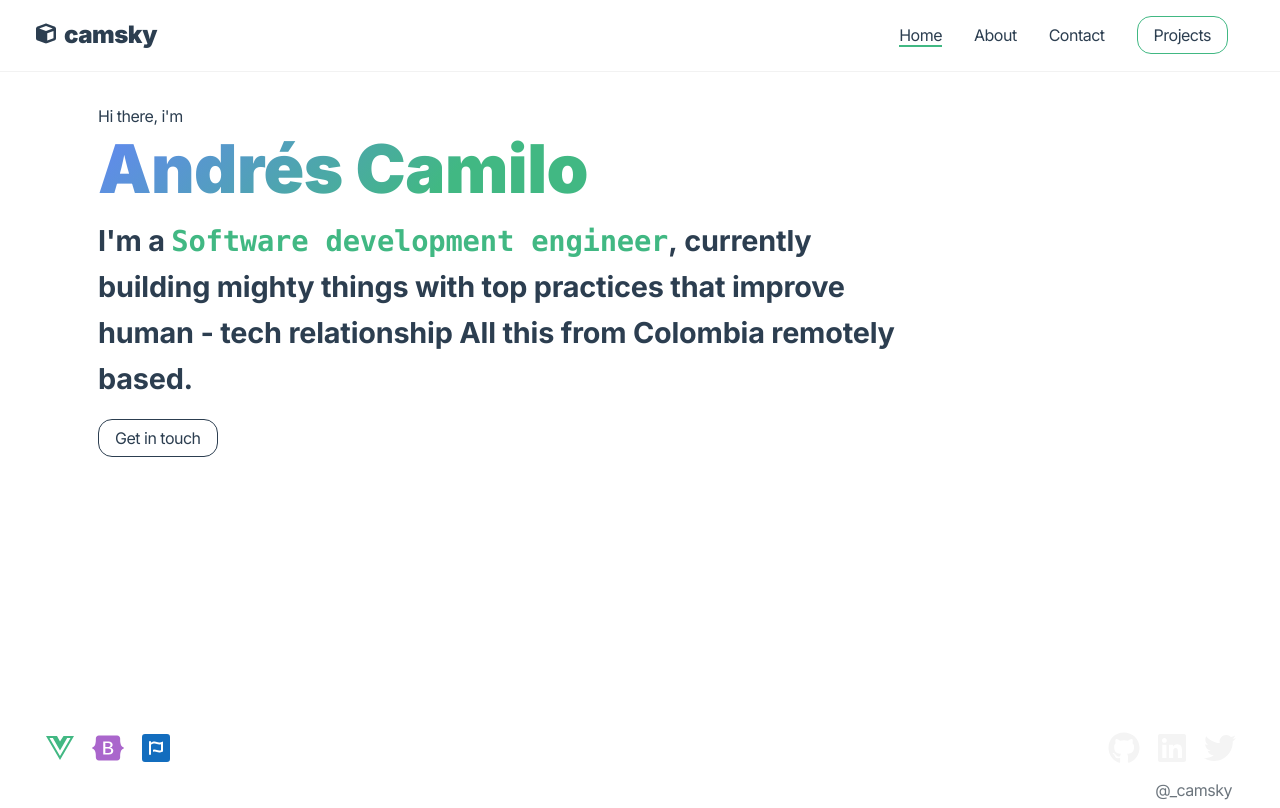
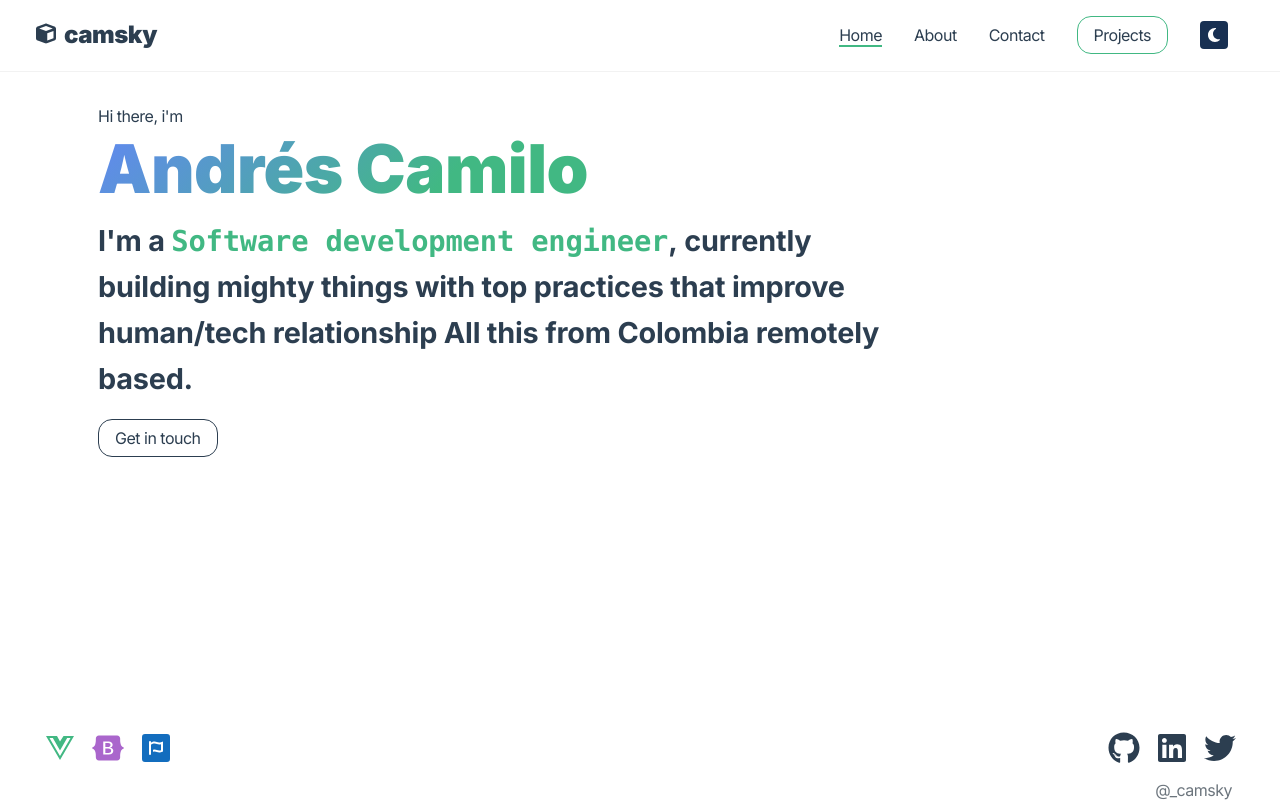
Before and after one commit to AndresNunezG/cnunez, a Vue app: page / in a window 1280 px wide. Built offline with nearby package versions, Linux system fonts and the light colour scheme.

Commit message:
toggl theme button and github profile container min size fixed

```diff
--- a/src/assets/base.css
+++ b/src/assets/base.css
@@ -28,7 +28,7 @@
 }
 
 /* semantic color variables for this project */
-:root {
+:root, :root.light {
   --color-background: var(--vt-c-white);
   --color-background-soft: var(--vt-c-white-soft);
   --color-background-mute: var(--vt-c-white-mute);
@@ -54,6 +54,18 @@
   }
 }
 
+:root.dark {
+  --color-background: var(--vt-c-black);
+  --color-background-soft: var(--vt-c-black-soft);
+  --color-background-mute: var(--vt-c-black-mute);
+
+  --color-border: var(--vt-c-divider-dark-2);
+  --color-border-hover: var(--vt-c-divider-dark-1);
+
+  --color-heading: var(--vt-c-text-dark-1);
+  --color-text: var(--vt-c-text-dark-2);
+}
+
 *,
 *::before,
 *::after {
@@ -61,12 +73,14 @@
   margin: 0;
   position: relative;
   font-weight: normal;
-  /* transition: background-color .2s !important; */
   font-family: 'Inter', sans-serif;
   box-sizing: border-box;
+  /* color: var(--color-text); */
   /* Hide scrollbar for IE, Edge and Firefox */
-    -ms-overflow-style: none;  /* IE and Edge */
-    scrollbar-width: none;  /* Firefox */
+  -ms-overflow-style: none;  /* IE and Edge */
+  scrollbar-width: none;  /* Firefox */
+  transition: color 200ms linear;
+  transition: background-color 200ms linear;
 }
 
 *::-webkit-scrollbar {
@@ -99,10 +113,13 @@ a {
 a:hover {
   color: inherit;
 }
-
+.home {
+  color: var(--color-text);
+}
 .home__subtitle-text {
   letter-spacing: -0.2px;
   font-weight: 700;
+
 }
 
 .section__subtitle {
@@ -138,6 +155,9 @@ a:hover {
 button.navbar-toggler:focus {
   box-shadow: none !important;
 }
+.lh-21 {
+  line-height: 21px !important;
+}
 
 
 /* Main Layout */
@@ -156,12 +176,16 @@ button.navbar-toggler:focus {
 }
 
 /* Header */
+.navbar-brand {
+  color: var(--color-text);
+}
 .navbar {
   background-color: inherit;
   border-bottom: solid 1px var(--color-background-mute);
 }
 .navbar-items__item {
   padding: 0 1rem;
+  color: var(--color-text);
 }
 .navbar-items__item-selected {
   border-bottom: solid 2px var(--green-1);
@@ -176,6 +200,18 @@ button.navbar-toggler:focus {
   background-color: var(--green-1);
   border-color: var(--green-1);
   color: var(--fg-hover-color);
+}
+.btn-theme {
+  width: 28px;
+  height: 28px;
+  max-width: 28px;
+  max-height: 28px;
+}
+.btn-theme--light {
+  background-color: #B4CB28;
+}
+.btn-theme--dark {
+  background-color: #183052;
 }
 
 /* FooterBar */
@@ -234,6 +270,7 @@ button.navbar-toggler:focus {
 .github-profile {
   border: solid 2px var(--color-border);
   border-radius: var(--br-14);
+  min-height: 202px;
 }
 .github-profile__image {
   filter: grayscale(100%);
--- a/src/components/HeaderBar/HeaderLinks.vue
+++ b/src/components/HeaderBar/HeaderLinks.vue
@@ -14,6 +14,14 @@
                 Projects
             </RouterLink>
         </li>
+        <li class="navbar-items__item ms-0 ms-auto nav-item">
+            <div v-if="darkTheme" @click="toggleThemes()" class="btn-theme btn-theme--light rounded d-flex align-items-center justify-content-center p-1" v-pointer>
+                <font-awesome-icon :icon="['fa', 'lightbulb']" :style="{height: '20px', color: 'var(--color-background)'}"></font-awesome-icon>
+            </div>
+            <div v-else @click="toggleThemes()" class="btn-theme btn-theme--dark rounded d-flex align-items-center justify-content-center p-1" v-pointer>
+                <font-awesome-icon :icon="['fa', 'moon']" :style="{height: '20px', color: 'var(--color-background)'}"></font-awesome-icon>
+            </div>
+        </li>
     </ul>
 </template>
 
@@ -21,12 +29,43 @@
 import { mapState } from 'vuex'
 
 export default {
+    data () {
+        return {
+            darkTheme: true,
+        }
+    },
     computed: {
         ...mapState({currentView: state => state.view})
     },
     methods: {
         classCurrentView (currentView) {
             return this.currentView === currentView ? 'navbar-items__item-selected' : null
+        },
+        toggleThemes () {
+            if (document.documentElement.classList.contains("light")) {
+                document.documentElement.classList.remove("light")
+                document.documentElement.classList.add("dark")
+                this.darkTheme = true
+            } else if (document.documentElement.classList.contains("dark")) {
+                document.documentElement.classList.remove("dark")
+                document.documentElement.classList.add("light")
+                this.darkTheme = false
+            } else {
+                if (window.matchMedia('(prefers-color-scheme: dark)').matches) {
+                    document.documentElement.classList.add("light")
+                    this.darkTheme = false
+                } else {
+                    document.documentElement.classList.add("dark")
+                    this.darkTheme = true
+                }
+            }
+        }
+    },
+    created () {
+        if (window.matchMedia('(prefers-color-scheme: dark)').matches) {
+            this.darkTheme = true
+        } else {
+            this.darkTheme = false
         }
     }
 }
--- a/src/plugins/FontAwesome.js
+++ b/src/plugins/FontAwesome.js
@@ -10,7 +10,9 @@ import {
     faCube,
     faUser,
     faBars,
-    faX
+    faX,
+    faLightbulb,
+    faMoon,
     }
     from "@fortawesome/free-solid-svg-icons"
 
@@ -42,6 +44,8 @@ library.add(
     faGithubAlt,
     faBars,
     faX,
+    faLightbulb,
+    faMoon,
 )
 
 export default FontAwesomeIcon
--- a/src/utils/constants.js
+++ b/src/utils/constants.js
@@ -1,7 +1,7 @@
 const links = [
-  {slugName: "github", icon: ['fab', 'github'], url: "https://github.com/AndresNunezG", color: '#F4F4F4'},
-  {slugName: "linkedin", icon: ['fab', 'linkedin'], url: "www.linkedin.com/in/andresnunezg", color: '#F4F4F4'},
-  {slugName: "twitter", icon: ['fab', 'twitter'], url: "https://twitter.com/_camsky", color: '#F4F4F4'},
+  {slugName: "github", icon: ['fab', 'github'], url: "https://github.com/AndresNunezG", color: 'var(--color-text)'},
+  {slugName: "linkedin", icon: ['fab', 'linkedin'], url: "www.linkedin.com/in/andresnunezg", color: 'var(--color-text)'},
+  {slugName: "twitter", icon: ['fab', 'twitter'], url: "https://twitter.com/_camsky", color: 'var(--color-text)'},
 ]
 
 const tools = [
--- a/src/views/About/GithubProfile.vue
+++ b/src/views/About/GithubProfile.vue
@@ -119,7 +119,7 @@ export default {
         var tooltipList = tooltipTriggerList.map(function (tooltipTriggerEl) {
             return new bootstrap.Tooltip(tooltipTriggerEl)
         })
-        }, 2000)
+        }, 1200)
     }
 }
 </script>
--- a/src/views/About/GithubProfilePH.vue
+++ b/src/views/About/GithubProfilePH.vue
@@ -12,22 +12,22 @@
                         ></div>
                     </div>
                     <div class="placeholder-glow col-lg d-lg-block text-lg-start col-md-6 text-center">
-                        <p class="col-6 mb-lg-3 mt-md-0 mt-2 placeholder"></p>
+                        <p class="lh-21 col-6 mb-lg-3 mt-md-0 mt-2 placeholder">&nbsp;</p>
                         <p>
                             <font-awesome-icon :icon="['fa', 'location-dot']"></font-awesome-icon>
                             &nbsp;
-                            <span class="placeholder col-6"></span>
+                            <span class="lh-21 placeholder col-6"></span>
                         </p>
                         <p>
                             <font-awesome-icon :icon="['fa', 'building']"></font-awesome-icon>
                             &nbsp;
-                            <span class="placeholder col-6"></span>
+                            <span class="lh-21 placeholder col-6"></span>
                         </p>
                         <p>
                             <font-awesome-icon :icon="['fa', 'book']"></font-awesome-icon>
                             &nbsp;
                             <span class="text-decoration-underline">
-                                <span class="placeholder col-6"></span>
+                                <span class="lh-21 placeholder col-6"></span>
                             </span>
                         </p>
                     </div>
--- a/src/views/Home/Index.vue
+++ b/src/views/Home/Index.vue
@@ -5,7 +5,7 @@
         <div class="home__subtitle">
             <span class="home__subtitle-text">I'm a&nbsp;</span>
             <span class="fw-bold font-monospace home__subtitle-text">Software development engineer</span>
-            <span class="home__subtitle-text">,&nbsp;currently building mighty things with top practices that improve human - tech relationship All this from Colombia remotely based.</span>
+            <span class="home__subtitle-text">,&nbsp;currently building mighty things with top practices that improve human/tech relationship All this from Colombia remotely based.</span>
         </div>
         <div class="mt-4 home__button">
             <RouterLink to="contact" :class="'btn-custom-app'">Get in touch</RouterLink>
```
Also changed, not shown: 1 other file (tests, documents, lock files or other folders).
